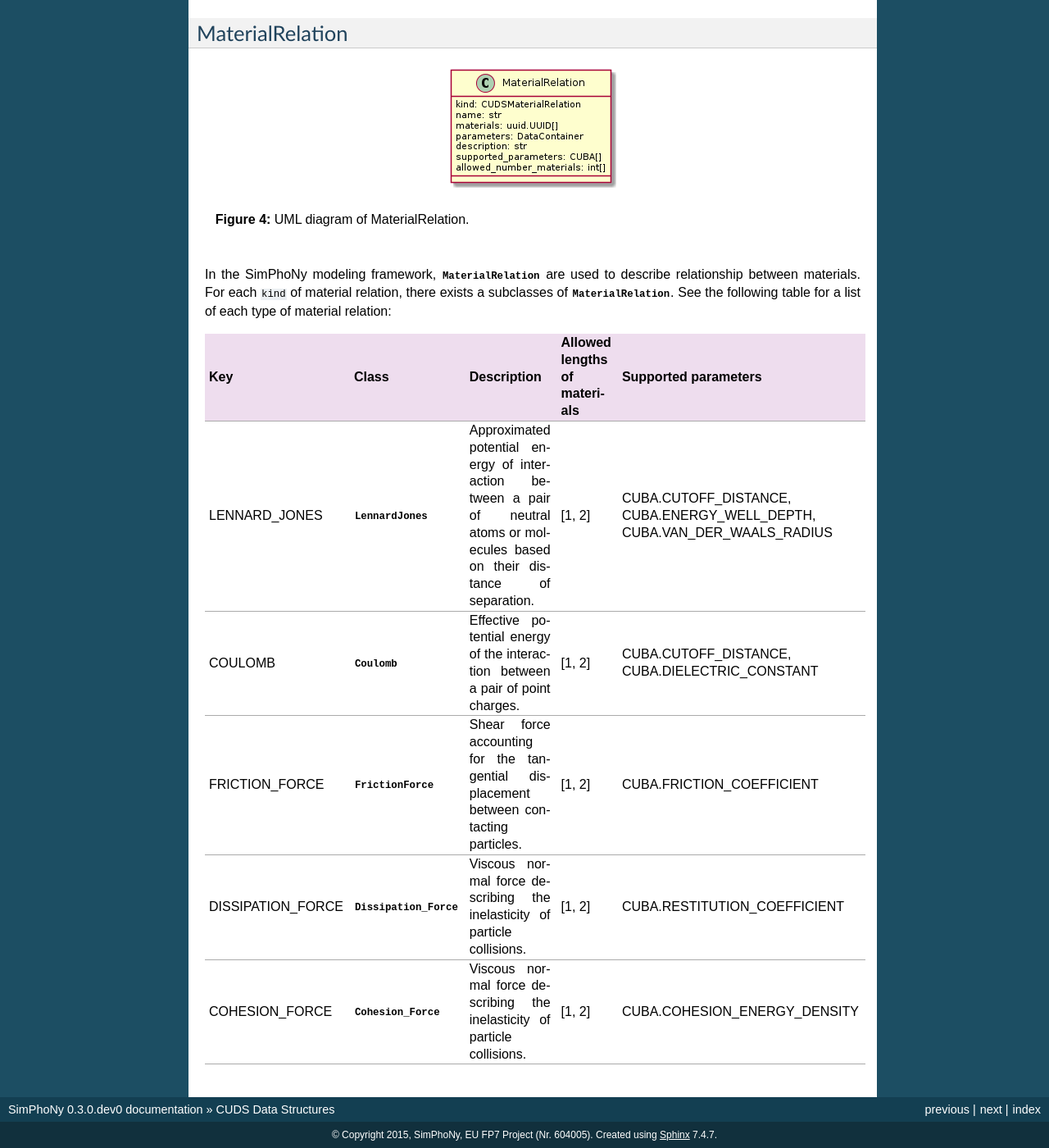
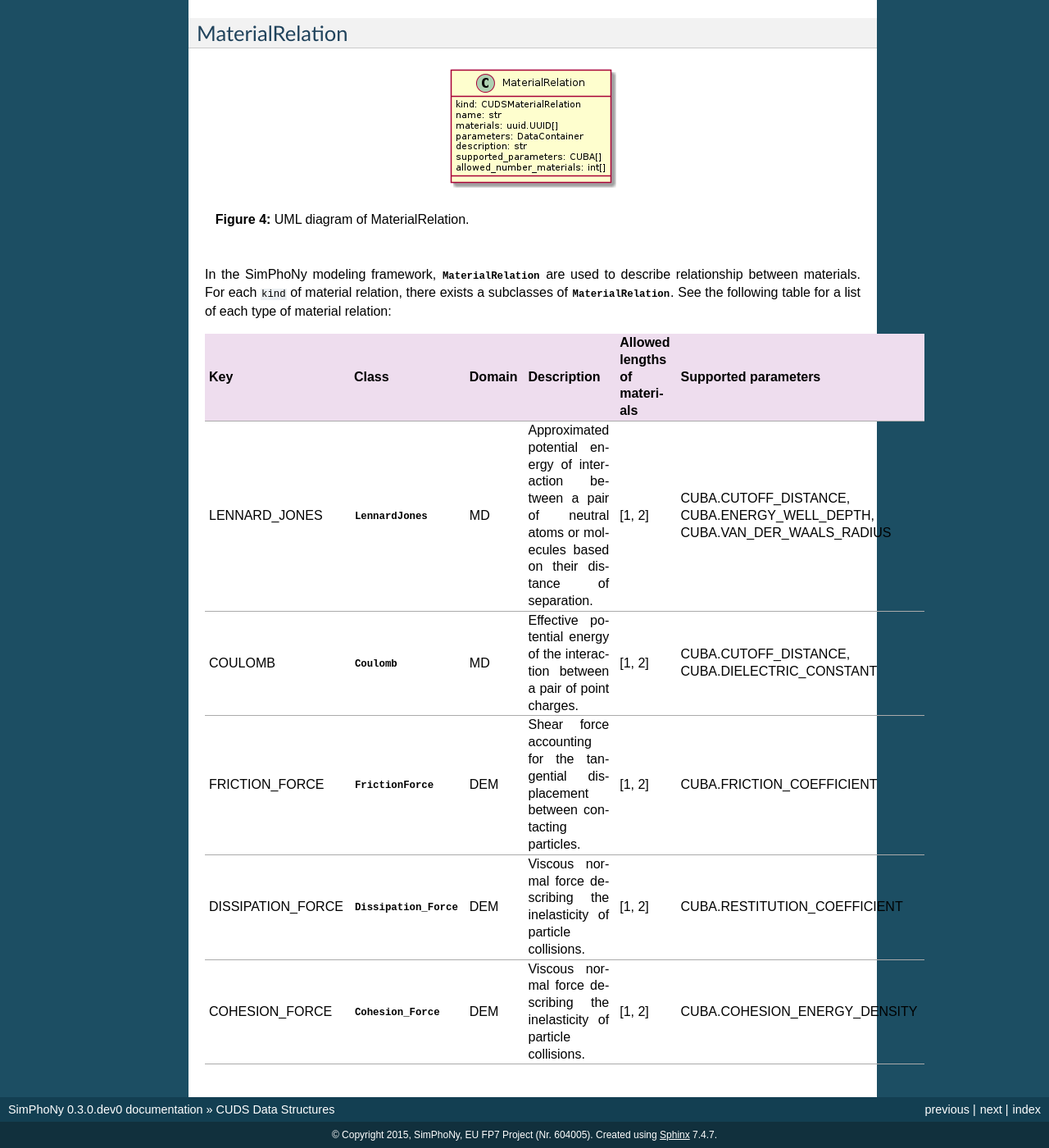
Before and after one commit to simphony/simphony-common, a Sphinx documentation site: the page built from doc/source/cuds_definition.rst, in a window 1280 px wide and 1400 px high, scrolled down 3235 px. Shown: the whole window at 82% size. Built offline with Sphinx 7.4.7, drawn with Linux system fonts in a browser that asks for light colours.

Commit message:
Add domain info (e.g. MD, DEM) for each material relation

```diff
--- a/doc/source/material_relations_table.rst
+++ b/doc/source/material_relations_table.rst
@@ -1,11 +1,11 @@
 .. auto-generated by material_relations_generate.py script.
 
-=================  ============================  ================================================================================================================================  ==============================  =======================================================================
-Key                Class                         Description                                                                                                                       Allowed lengths of materials    Supported parameters
-=================  ============================  ================================================================================================================================  ==============================  =======================================================================
-LENNARD_JONES      :class:`~.LennardJones`       Approximated potential energy of interaction between a pair of neutral atoms or molecules based on their distance of separation.  [1, 2]                          CUBA.CUTOFF_DISTANCE, CUBA.ENERGY_WELL_DEPTH, CUBA.VAN_DER_WAALS_RADIUS
-COULOMB            :class:`~.Coulomb`            Effective potential energy of the interaction between a pair of point charges.                                                    [1, 2]                          CUBA.CUTOFF_DISTANCE, CUBA.DIELECTRIC_CONSTANT
-FRICTION_FORCE     :class:`~.FrictionForce`      Shear force accounting for the tangential displacement between contacting particles.                                              [1, 2]                          CUBA.FRICTION_COEFFICIENT
-DISSIPATION_FORCE  :class:`~.Dissipation_Force`  Viscous normal force describing the inelasticity of particle collisions.                                                          [1, 2]                          CUBA.RESTITUTION_COEFFICIENT
-COHESION_FORCE     :class:`~.Cohesion_Force`     Viscous normal force describing the inelasticity of particle collisions.                                                          [1, 2]                          CUBA.COHESION_ENERGY_DENSITY
-=================  ============================  ================================================================================================================================  ==============================  =======================================================================
+=================  ============================  ========  ================================================================================================================================  ==============================  =======================================================================
+Key                Class                         Domain    Description                                                                                                                       Allowed lengths of materials    Supported parameters
+=================  ============================  ========  ================================================================================================================================  ==============================  =======================================================================
+LENNARD_JONES      :class:`~.LennardJones`       MD        Approximated potential energy of interaction between a pair of neutral atoms or molecules based on their distance of separation.  [1, 2]                          CUBA.CUTOFF_DISTANCE, CUBA.ENERGY_WELL_DEPTH, CUBA.VAN_DER_WAALS_RADIUS
+COULOMB            :class:`~.Coulomb`            MD        Effective potential energy of the interaction between a pair of point charges.                                                    [1, 2]                          CUBA.CUTOFF_DISTANCE, CUBA.DIELECTRIC_CONSTANT
+FRICTION_FORCE     :class:`~.FrictionForce`      DEM       Shear force accounting for the tangential displacement between contacting particles.                                              [1, 2]                          CUBA.FRICTION_COEFFICIENT
+DISSIPATION_FORCE  :class:`~.Dissipation_Force`  DEM       Viscous normal force describing the inelasticity of particle collisions.                                                          [1, 2]                          CUBA.RESTITUTION_COEFFICIENT
+COHESION_FORCE     :class:`~.Cohesion_Force`     DEM       Viscous normal force describing the inelasticity of particle collisions.                                                          [1, 2]                          CUBA.COHESION_ENERGY_DENSITY
+=================  ============================  ========  ================================================================================================================================  ==============================  =======================================================================
```
Also changed, not shown: 2 other files.
